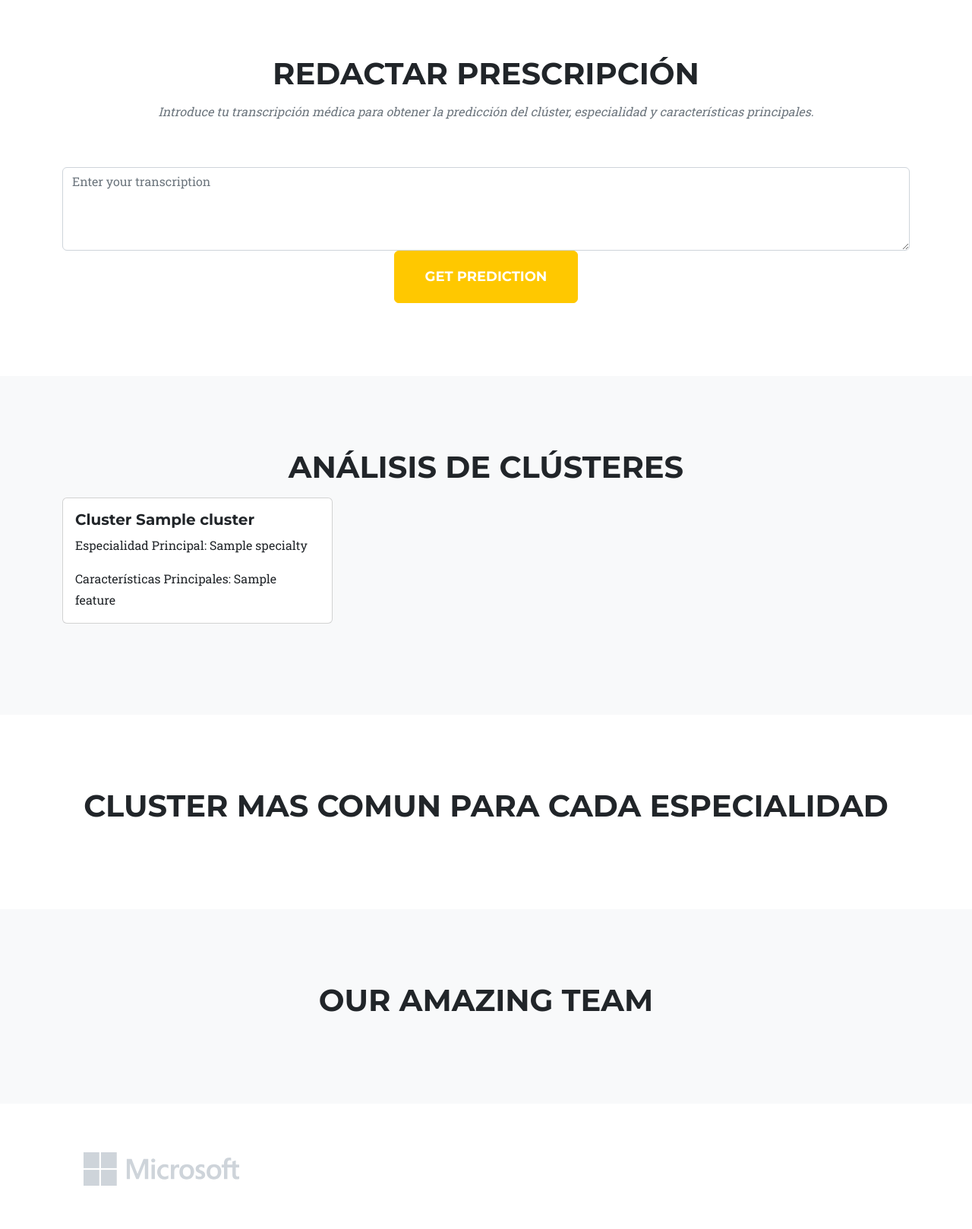
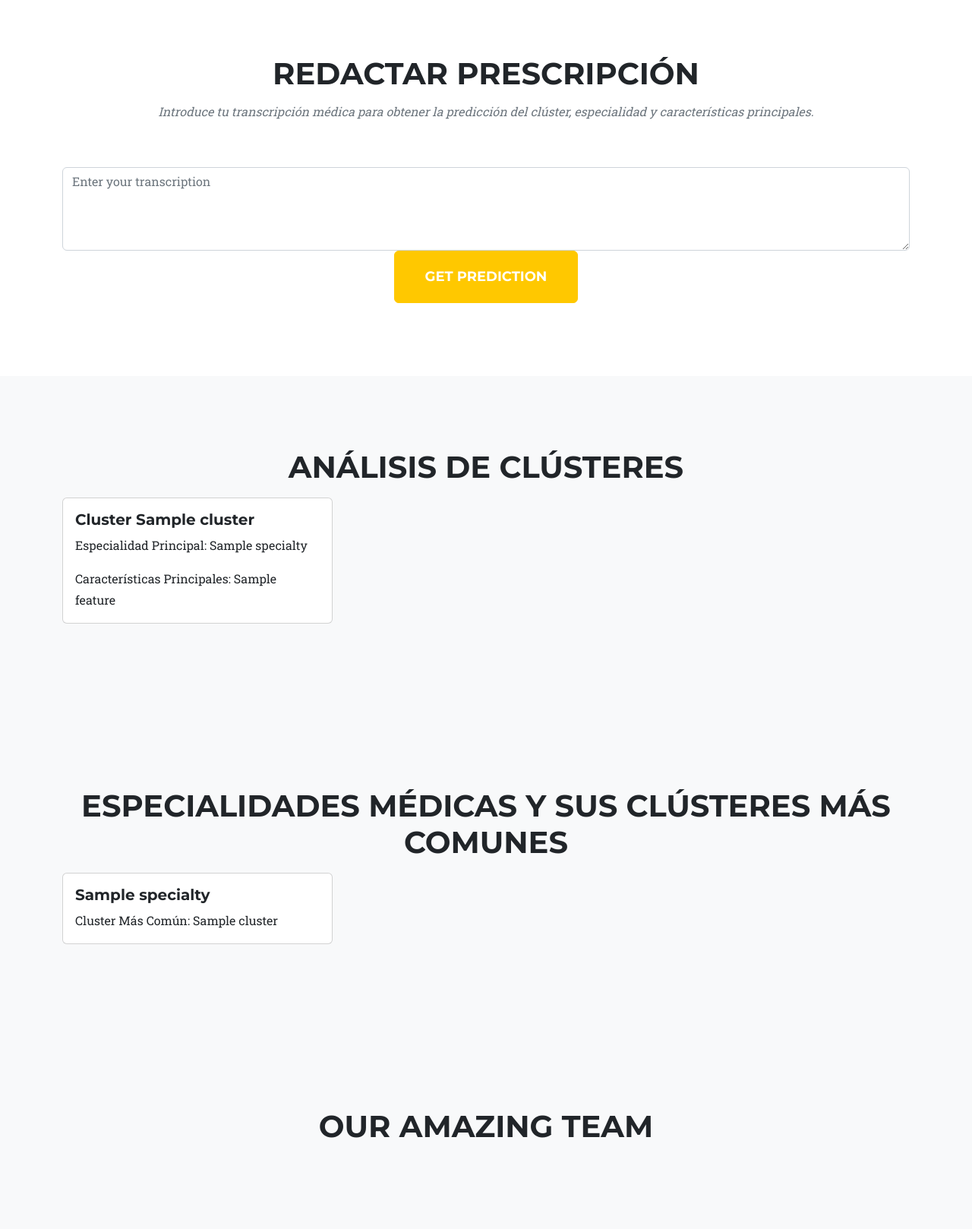
Before and after one commit to AlexMonteliu/PFG-MEDICAL-CLUSTERING, a Django app: template myproject/aplicacion1/templates/hello.html in a window 1280 px wide. Shown: the part 840-2458 px from the top of the page at 76% size. Run offline with Django 5.2, Linux system fonts and the light colour scheme; the template is opened without the code that fills it: most values are stand-ins (such as "Sample title", 1, 10 or a date in 2020); parts of the project's set-up code (start-up, migrations or seed data) failed here and were passed over; some libraries are stand-ins or nearby versions.

Commit message:
añadimos especialidades mas comunes

```diff
--- a/myproject/aplicacion1/models.py
+++ b/myproject/aplicacion1/models.py
@@ -83,3 +83,7 @@ def print_top_features_per_cluster(model, vectorizer, num_features):
         }
 
     return clusters_features
+
+def get_common_clusters_by_specialty(df):
+    common_clusters = df.groupby('medical_specialty')['cluster'].agg(lambda x: x.mode()[0]).to_dict()
+    return common_clusters
--- a/myproject/aplicacion1/templates/hello.html
+++ b/myproject/aplicacion1/templates/hello.html
@@ -29,7 +29,7 @@
                 <ul class="navbar-nav text-uppercase ms-auto py-4 py-lg-0">
                     <li class="nav-item"><a class="nav-link" href="#services">prescripcion</a></li>
                     <li class="nav-item"><a class="nav-link" href="#portfolio">Clusters</a></li>
-                    <li class="nav-item"><a class="nav-link" href="#about">Especialidades y Clusters</a></li>
+                    <li class="nav-item"><a class="nav-link" href="#about">Especialidades y cluster</a></li>
                     <li class="nav-item"><a class="nav-link" href="#team">Team</a></li>
                     <li class="nav-item"><a class="nav-link" href="#contact">Contact</a></li>
                 </ul>
@@ -119,13 +119,26 @@
         </div>
     </section>
     <!-- Cluster mas comun para cada especialidad -->
-    <section class="page-section" id="about">
-        <div class="container">
-            <div class="text-center">
-                <h2 class="section-heading text-uppercase">Cluster mas comun para cada especialidad</h2>
+  <!-- Especialidades Médicas y sus Clústeres Más Comunes -->
+<section class="page-section bg-light" id="about">
+    <div class="container">
+        <div class="text-center">
+            <h2 class="section-heading text-uppercase">Especialidades Médicas y sus Clústeres Más Comunes</h2>
+        </div>
+        <div class="row">
+            {% for specialty, cluster in common_clusters_by_specialty.items %}
+            <div class="col-lg-4 col-sm-6 mb-4">
+                <div class="card">
+                    <div class="card-body">
+                        <h5 class="card-title">{{ specialty }}</h5>
+                        <p class="card-text">Cluster Más Común: {{ cluster }}</p>
+                    </div>
+                </div>
             </div>
+            {% endfor %}
         </div>
-    </section>
+    </div>
+</section>
     <!-- Team -->
     <section class="page-section bg-light" id="team">
         <div class="container">
--- a/myproject/aplicacion1/views.py
+++ b/myproject/aplicacion1/views.py
@@ -1,10 +1,11 @@
 from django.http import JsonResponse
 from django.shortcuts import render
-from .models import get_cluster_and_features, print_top_features_per_cluster, model, vectorizer
+from .models import get_cluster_and_features, print_top_features_per_cluster, get_common_clusters_by_specialty, model, vectorizer, df
 
 def hello(request):
     clusters_features = print_top_features_per_cluster(model, vectorizer, 10)
-    return render(request, 'hello.html', {'clusters_features': clusters_features})
+    common_clusters_by_specialty = get_common_clusters_by_specialty(df)
+    return render(request, 'hello.html', {'clusters_features': clusters_features, 'common_clusters_by_specialty': common_clusters_by_specialty})
 
 def predict_cluster(request):
     transcription = request.GET.get('transcription', '')
```
Also changed, not shown: myproject/specialty_cluster_df.csv.
